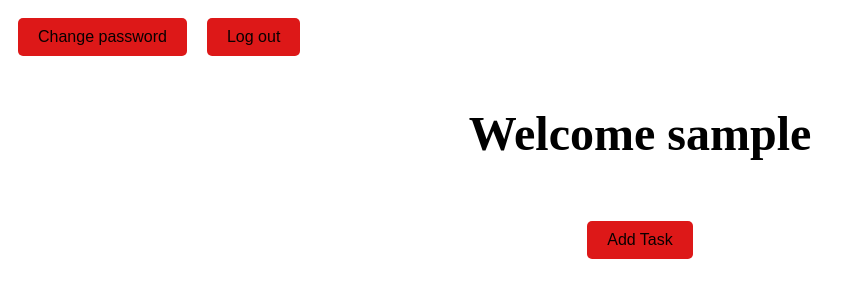
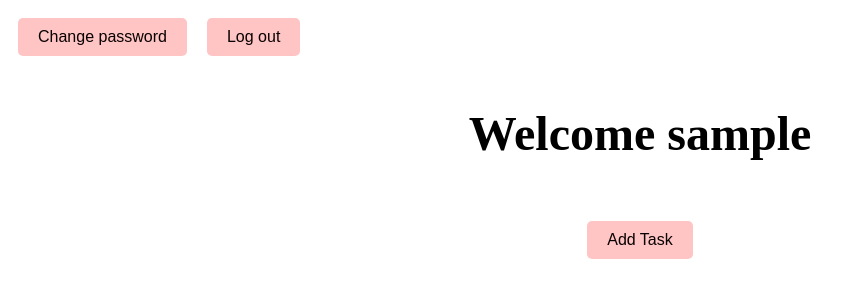
Before and after one commit to mahdivedad/TaskNevis, a Flask app: template templates/mainpage.html in a window 1280 px wide. Shown: the top 300 px of the page, without its empty margins (0-855 px from the left). Run offline with Flask 3, Linux system fonts and the light colour scheme; the template is opened without the code that fills it: most values are stand-ins (such as "Sample title", 1, 10 or a date in 2020).

Commit message:
main page button color changed

```diff
--- a/templates/mainpage.html
+++ b/templates/mainpage.html
@@ -17,14 +17,14 @@
             margin: 10px;
             font-size: 16px;
             cursor: pointer;
-            background-color: #dd1818;
+            background-color: #ffc4c4;
             color: #090000;
             border: none;
             border-radius: 5px;
             transition: 0.3s;
         }
         .btn:hover {
-            background-color: #ceeb11;
+            background-color: #f60f0f;
         }
 
         .container {
```
